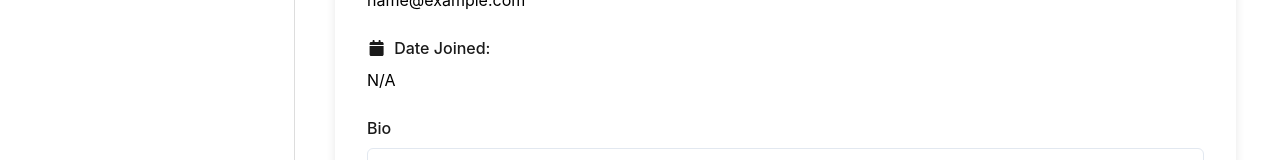
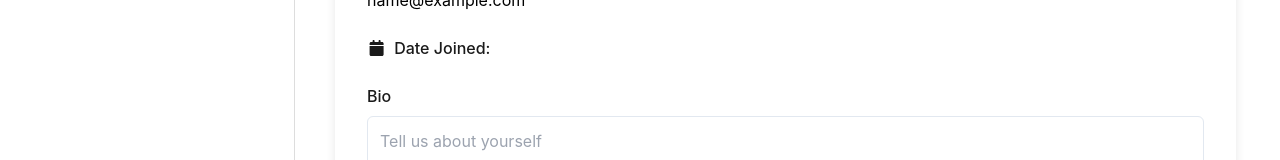
Before and after one commit to RizikH/iHive, a Next.js app in the folder frontend/: page /setting in a window 1280 px wide. Shown: the part 327-487 px from the top of the page. Built offline with nearby package versions, Linux system fonts and the light colour scheme; no server answers; sample sign-in values are in the browser's storage.

Commit message:
fixing bugs

```diff
--- a/frontend/app/stores/useAuthStore.ts
+++ b/frontend/app/stores/useAuthStore.ts
@@ -5,6 +5,8 @@ type User = {
   username: string;
   user_type: string;
   avatar: string;
+  bio?: string;
+  email?: string;
 };
 
 type AuthState = {
@@ -13,22 +15,23 @@ type AuthState = {
   setAuthenticated: (user: User | null) => void;
   logout: () => void;
   initializeFromSession: () => void;
+  updateCurrentUserBio: (bio: string) => void; // Add this function
 };
 
 export const useAuthStore = create<AuthState>((set) => ({
   isAuthenticated: false,
-  currentUser: { id: "", username: "", user_type: "", avatar: "" },
+  currentUser: { id: "", username: "", user_type: "", avatar: "", bio: "", email: "" },
   setAuthenticated: (user) => {
     if (user) {
       set({ isAuthenticated: true, currentUser: user });
       sessionStorage.setItem("auth_user", JSON.stringify(user));
     } else {
-      set({ isAuthenticated: false, currentUser: { id: "", username: "", user_type: "", avatar: "" } });
+      set({ isAuthenticated: false, currentUser: { id: "", username: "", user_type: "", avatar: "", bio: "", email: "" } });
       sessionStorage.removeItem("auth_user");
     }
   },
   logout: () => {
-    set({ isAuthenticated: false, currentUser: { id: "", username: "", user_type: "", avatar: "" } });
+    set({ isAuthenticated: false, currentUser: { id: "", username: "", user_type: "", avatar: "", bio: "", email: "" } });
     sessionStorage.removeItem("auth_user");
   },
   initializeFromSession: () => {
@@ -38,4 +41,17 @@ export const useAuthStore = create<AuthState>((set) => ({
       set({ isAuthenticated: true, currentUser: parsed });
     }
   },
+  updateCurrentUserBio: (bio) => {
+    set((state) => ({
+      currentUser: {
+        ...state.currentUser,
+        bio,
+      },
+    }));
+    const stored = sessionStorage.getItem("auth_user");
+    if (stored) {
+      const updatedUser = { ...JSON.parse(stored), bio };
+      sessionStorage.setItem("auth_user", JSON.stringify(updatedUser));
+    }
+  },
 }));
--- a/frontend/components/basic-form.tsx
+++ b/frontend/components/basic-form.tsx
@@ -17,7 +17,6 @@ const BasicInfo = () => {
     const [formData, setFormData] = useState({
         username: '',
         email: '',
-        created_at: '',
         bio: '',
     });
     const [bioEditable, setBioEditable] = useState(false);
@@ -28,8 +27,8 @@ const BasicInfo = () => {
 
     useEffect(() => {
         if (currentUser) {
-            const { username = '', bio = '', email = '', created_at = '' } = currentUser;
-            setFormData({ username, bio, email, created_at });
+            const { username = '', bio = '', email = '' } = currentUser;
+            setFormData({ username, bio, email });
         }
     }, [currentUser]);
 
@@ -97,9 +96,6 @@ const BasicInfo = () => {
                         <FontAwesomeIcon icon={faCalendar} className={styles.icon} />
                         <span className={styles.labelText}>Date Joined:</span>
                     </label>
-                    <span className={styles.formValue}>
-                        {formData.created_at ? new Date(formData.created_at).toLocaleDateString() : 'N/A'}
-                    </span>
                 </div>
 
                 {/* Bio */}
```
